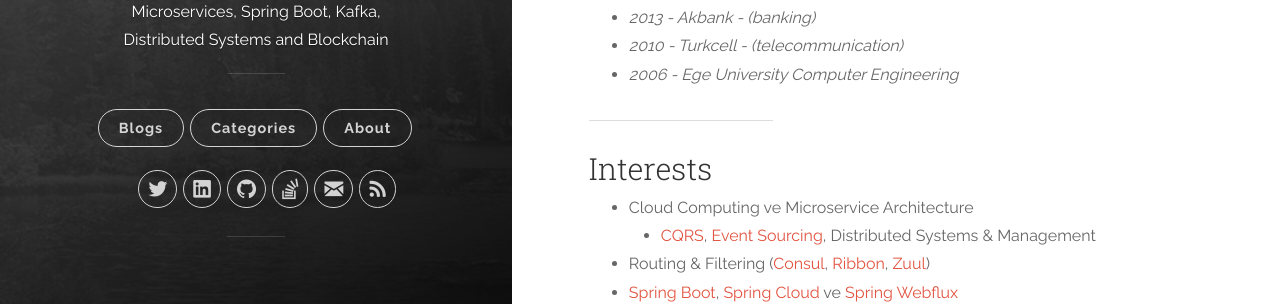
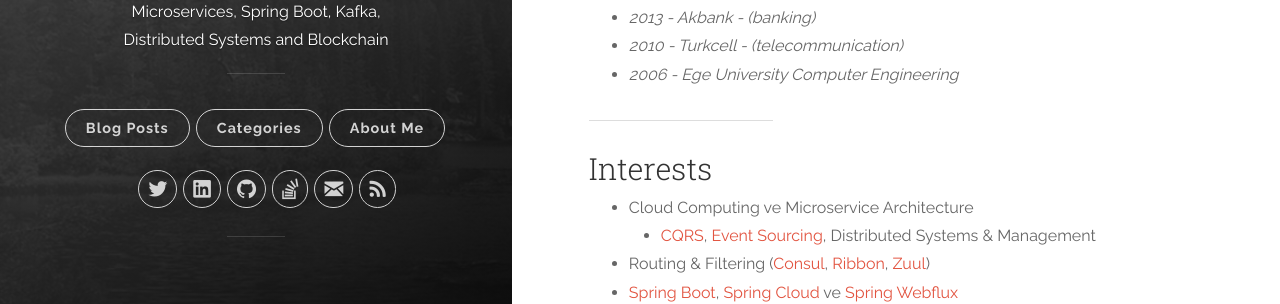
Before and after one commit to pozerank/pozerank.github.io, a Jekyll site: the page built from about.md, in a window 1280 px wide. Shown: the part 474-778 px from the top of the page. Built offline with Jekyll 4.4.1, drawn with Linux system fonts in a browser that asks for light colours.

Commit message:
Update header.html

```diff
--- a/_includes/header.html
+++ b/_includes/header.html
@@ -20,7 +20,7 @@
 
           <nav class="cover-navigation cover-navigation--primary">
             <ul class="navigation">
-              <li class="navigation__item"><a href="{{ site.baseurl }}/#blog" title="link to {{ site.title }} blog" class="blog-button">Blogs</a></li>
+              <li class="navigation__item"><a href="{{ site.baseurl }}/#blog" title="link to {{ site.title }} blog" class="blog-button">Blog Posts</a></li>
             </ul>
           </nav>
           <nav class="cover-navigation cover-navigation--primary">
@@ -30,7 +30,7 @@
           </nav>
           <nav class="cover-navigation cover-navigation--primary">
             <ul class="navigation">
-              <li class="navigation__item"><a href="{{ site.baseurl }}/about/" title="link to {{ site.title }} about" class="blog-button">About</a></li>
+              <li class="navigation__item"><a href="{{ site.baseurl }}/about/" title="link to {{ site.title }} about" class="blog-button">About Me</a></li>
             </ul>
           </nav>
 
```
